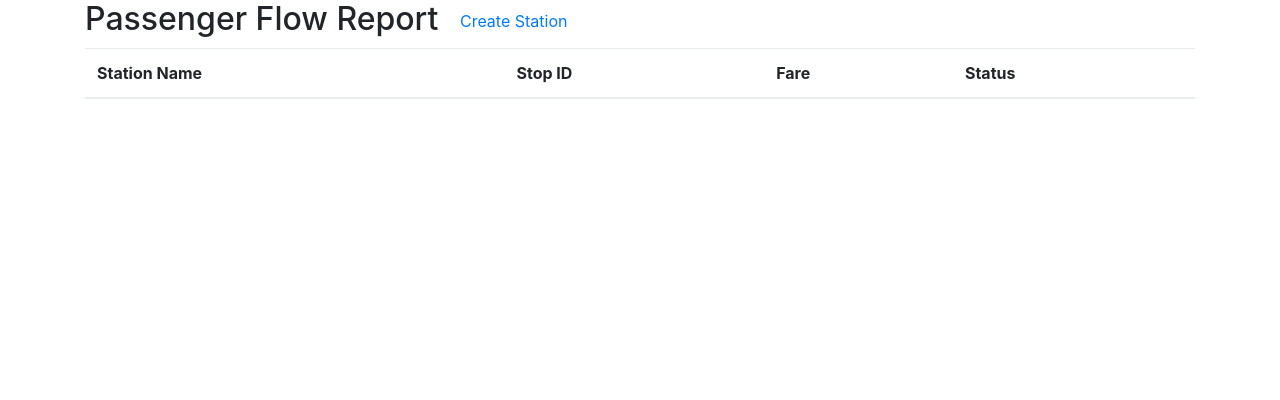
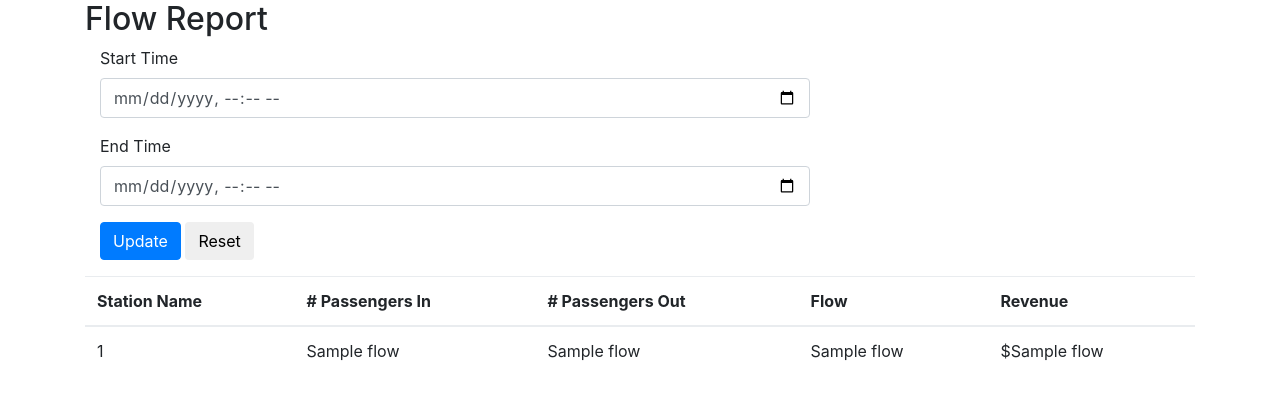
Before and after one commit to Piejak/cs4400_project, a Flask app: template templates/flowReport.html in a window 1280 px wide. Shown: the part 56-456 px from the top of the page. Run offline with Flask 2, Linux system fonts and the light colour scheme; the template is opened without the code that fills it: most values are stand-ins (such as "Sample title", 1, 10 or a date in 2020); lists and menus that the app fills with data are empty; some libraries are stand-ins or nearby versions.

Commit message:
Implement flow report

```diff
--- a/app.py
+++ b/app.py
@@ -86,13 +86,35 @@ def suspended_cards():
 def card_management():
     if not g.admin:
         return redirect(url_for('home'))
-    return render_template('cardManagement.html')
+    cards = query_db('''select * from Breezecard;''')
+    return render_template('cardManagement.html', cards=cards)
 
 @app.route('/flowReport')
 def flow_report():
     if not g.admin:
         return redirect(url_for('home'))
-    return render_template('flowReport.html')
+    #TODO:implement dates
+    flow = query_db('''
+select distinct (select Name from Station where StopID=flowIn.startID), flowIn.passIn, flowOut.passOut, flowIn.passIn-flowOut.passOut, revenue.money
+from
+(select StopID as startID, count(startTrip.StartsAt) as passIn
+from Station
+left join Trip as startTrip
+on (Station.StopID=startTrip.StartsAt)
+group by startID) as flowIn
+join
+(select StopID, count(endTrip.EndsAt) as passOut
+from Station
+left join Trip as endTrip
+on (Station.StopID=endTrip.EndsAt)
+group by Station.StopID) as flowOut on (flowIn.startID=flowOut.StopID)
+join
+(select StartsAt, sum(Tripfare) as money
+from Trip
+group by Trip.StartsAt) as revenue on (flowIn.startID=revenue.StartsAt)
+group by flowIn.startID;
+''')
+    return render_template('flowReport.html', flows=flow)
 
 @app.route("/stationManagement")
 def station_management():
--- a/templates/flowReport.html
+++ b/templates/flowReport.html
@@ -1,7 +1,5 @@
-{% extends "layout.html" %} {% block title %}Passenger Flow Report{% endblock %} {% block body %}
-<h2>Passenger Flow Report
-    <a href="{{url_for('create_station')}}" class="btn btn-default">Create Station</a>
-</h2>
+{% extends "layout.html" %} {% block title %}Flow Report{% endblock %} {% block body %}
+<h2>Flow Report</h2>
 
 {% if error %}
 <div class="error">
@@ -9,17 +7,47 @@
 </div>
 {% endif %}
 
+<form action="" method="post" class="form-horizontal">
+    <div class="form-group">
+        <label for="startTime" class="col-sm-2 control-label">Start Time</label>
+        <div class="col-sm-8">
+            <input type="datetime-local" name="startTime" id="startTime" class="form-control">
+        </div>
+    </div>
+    <div class="form-group">
+        <label for="endTime" class="col-sm-2 control-label">End Time</label>
+        <div class="col-sm-8">
+            <input type="datetime-local" name="endTime" id="endTime" class="form-control">
+        </div>
+    </div>
+    <div class="form-group">
+        <div class="col-sm-10 col-sm-offset-2">
+            <button type="submit" class="btn btn-primary">Update</button>
+            <button type="reset" class="btn btn-default">Reset</button>
+        </div>
+    </div>
+</form>
+
 <table class="table table-hover">
     <thead>
         <tr>
             <th>Station Name</th>
-            <th>Stop ID</th>
-            <th>Fare</th>
-            <th>Status</th>
+            <th># Passengers In</th>
+            <th># Passengers Out</th>
+            <th>Flow</th>
+            <th>Revenue</th>
         </tr>
     </thead>
     <tbody>
-
+        {% for flow in flows %}
+        <tr>
+            <td>{{flow[0]}}</td>
+            <td>{{flow[1]}}</td>
+            <td>{{flow[2]}}</td>
+            <td>{{flow[3]}}</td>
+            <td>${{flow[4]}}</td>
+        </tr>
+        {% endfor %}
     </tbody>
 </table>
 
```
Also changed, not shown: templates/cardManagement.html (+60 -8 lines).
